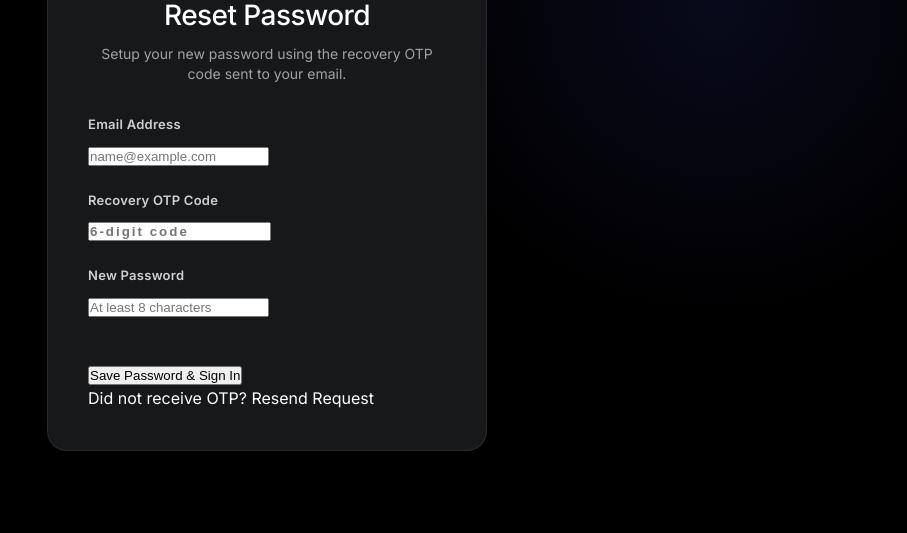
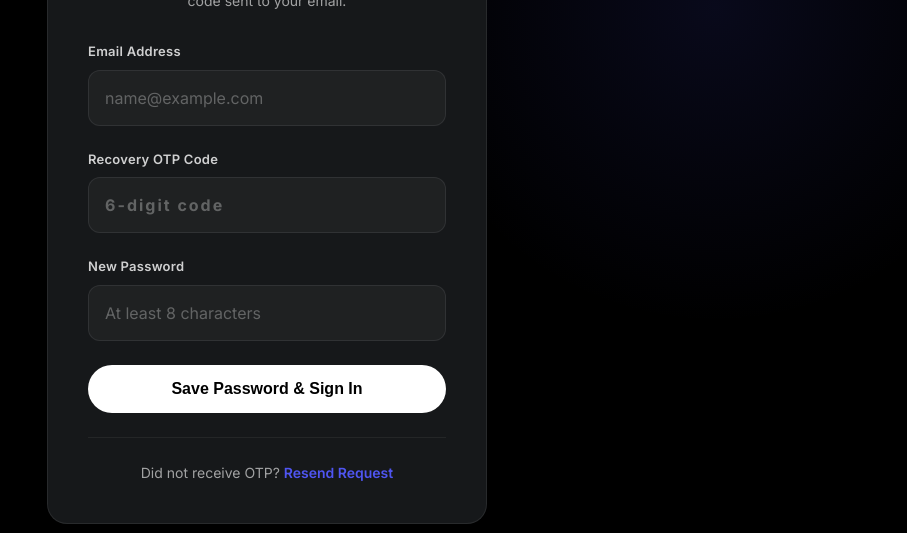
Before and after one commit to Shivansh-Rastogi094/Insurance-Project-Frontend, a React (Vite) app: page /reset-password in a window 1280 px wide. Shown: the part 233-766 px from the top of the page, without its empty margins (373-1280 px from the left). Built offline with nearby package versions, Linux system fonts and the light colour scheme; no server answers.

Commit message:
Changed the logo and favicon

```diff
--- a/src/pages/ForgotPassword.jsx
+++ b/src/pages/ForgotPassword.jsx
@@ -45,7 +45,7 @@ const ForgotPassword = () => {
             <label className="form-label">Email Address</label>
             <input
               type="email"
-              className="form-input"
+              className="auth-form-input"
               placeholder="e.g. user@insurance.com"
               value={email}
               onChange={(e) => { setEmail(e.target.value); setError(""); }}
@@ -54,12 +54,12 @@ const ForgotPassword = () => {
             />
           </div>
 
-          <button type="submit" className="login-btn" style={{ marginTop: "24px" }} disabled={loading}>
+          <button type="submit" className="login-btn-premium" style={{ marginTop: "24px" }} disabled={loading}>
             {loading ? "Sending OTP..." : "Request Recovery Code"}
           </button>
         </form>
 
-        <div className="login-footer">
+        <div className="login-footer-premium">
           <p style={{ margin: 0 }}>
             Remembered your password?{" "}
             <a onClick={() => navigate("/login")} style={{ cursor: "pointer" }}>Back to Sign In</a>
--- a/src/pages/ResetPassword.jsx
+++ b/src/pages/ResetPassword.jsx
@@ -58,7 +58,7 @@ const ResetPassword = () => {
             <label className="form-label">Email Address</label>
             <input
               type="email"
-              className="form-input"
+              className="auth-form-input"
               value={email}
               onChange={(e) => setEmail(e.target.value)}
               required
@@ -71,7 +71,7 @@ const ResetPassword = () => {
             <label className="form-label">Recovery OTP Code</label>
             <input
               type="text"
-              className="form-input"
+              className="auth-form-input"
               value={otp}
               onChange={(e) => setOtp(e.target.value)}
               maxLength={6}
@@ -86,7 +86,7 @@ const ResetPassword = () => {
             <label className="form-label">New Password</label>
             <input
               type="password"
-              className="form-input"
+              className="auth-form-input"
               value={newPassword}
               onChange={(e) => setNewPassword(e.target.value)}
               required
@@ -95,12 +95,12 @@ const ResetPassword = () => {
             />
           </div>
 
-          <button type="submit" className="login-btn" style={{ marginTop: "24px" }} disabled={loading}>
+          <button type="submit" className="login-btn-premium" style={{ marginTop: "24px" }} disabled={loading}>
             {loading ? "Resetting..." : "Save Password & Sign In"}
           </button>
         </form>
 
-        <div className="login-footer">
+        <div className="login-footer-premium">
           <p style={{ margin: 0 }}>
             Did not receive OTP?{" "}
             <a onClick={() => navigate("/forgot-password")} style={{ cursor: "pointer" }}>Resend Request</a>
--- a/src/styles/Login.css
+++ b/src/styles/Login.css
@@ -128,6 +128,30 @@
   justify-content: center;
   pointer-events: none;
   font-size: 18px;
+}
+
+.auth-form-input {
+  width: 100%;
+  height: 56px;
+  background-color: rgba(255, 255, 255, 0.04);
+  border: 1px solid rgba(255, 255, 255, 0.08);
+  border-radius: 12px;
+  padding: 0 16px;
+  color: #ffffff;
+  font-family: 'Inter', sans-serif;
+  font-size: 16px;
+  box-sizing: border-box;
+  transition: border-color 0.2s, background-color 0.2s;
+}
+
+.auth-form-input:focus {
+  outline: none;
+  border-color: var(--primary);
+  background-color: rgba(255, 255, 255, 0.07);
+}
+
+.auth-form-input::placeholder {
+  color: rgba(255, 255, 255, 0.3);
 }
 
 .form-input-premium {
```
